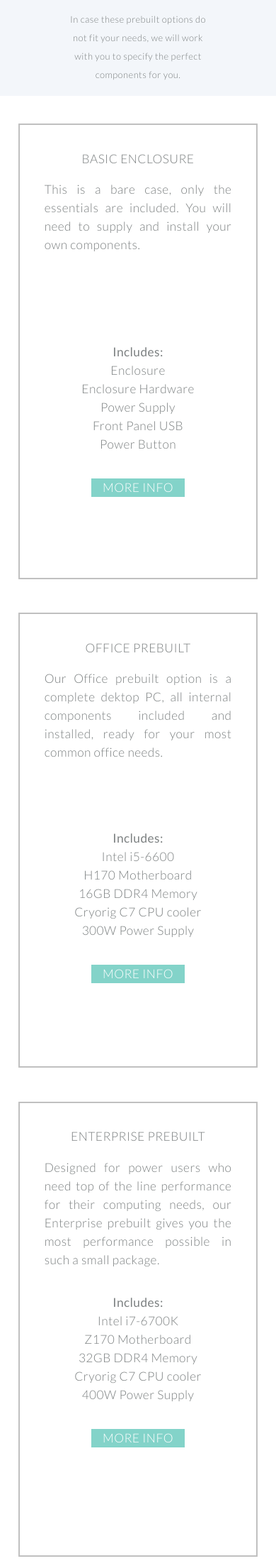
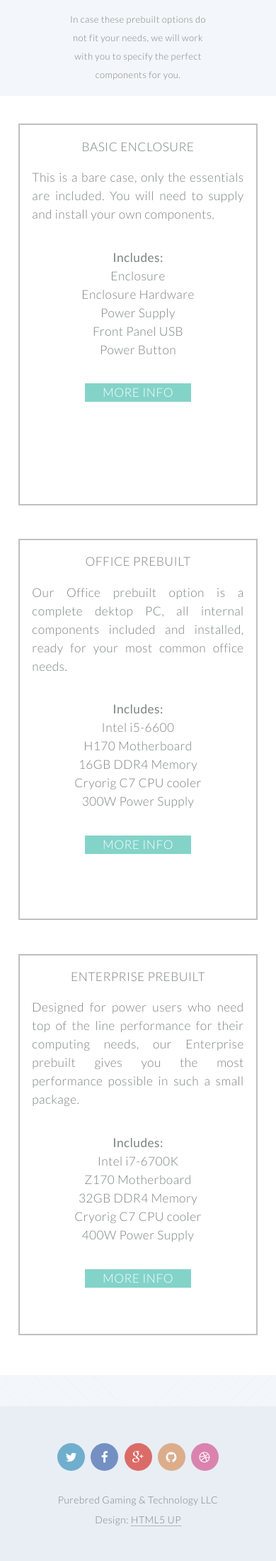
Before and after one commit to GeneralDon/PurebredGaming, a PHP site: page /buy.html in a window 390 px wide. Shown: the part 339-2538 px from the top of the page at 71% size. Run offline with PHP 8.4, Linux system fonts and the light colour scheme.

Commit message:
Made column height responsive across screens

```diff
--- a/assets/css/buy.css
+++ b/assets/css/buy.css
@@ -232,6 +232,10 @@
 	}
 
 /* Grid */
+
+	#silver {
+		padding: 2em;
+	}
 
 	.row {
 		border-bottom: solid 1px transparent;
@@ -491,6 +495,10 @@
 
 	@media screen and (max-width: 1680px) {
 
+		#silver {
+			padding: 2em;
+		}
+
 		.row > * {
 			padding: 40px 0 0 40px;
 		}
@@ -706,6 +714,10 @@
 
 	@media screen and (max-width: 1280px) {
 
+		#silver {
+			padding: 1em;
+		}
+
 		.row > * {
 			padding: 40px 0 0 40px;
 		}
@@ -1136,6 +1148,14 @@
 
 	@media screen and (max-width: 840px) {
 
+		#silver {
+			height: 30em;
+		}
+
+		#silver ul {
+			margin-top: 0;
+		}
+
 		.row > * {
 			padding: 30px 0 0 30px;
 		}
@@ -1665,12 +1685,14 @@
 	#silver {
 		transition: all 0.3s ease;
 		border: 2px silver solid;
-		padding: 2em;
+		/*padding: 2em;*/
+		/*height: 37em;*/
 		height: 37em;
 	}
 
 	#silver:hover {
 		transition: all 0.3s ease;
+		transition: color 0.1s ease;
 
 		background-color: #83d3c9;
 		color: white;
@@ -1678,6 +1700,11 @@
 
 	#silver ul {
 
+	}
+
+	#silver a {
+		transition: all 0.1s ease;
+		color: inherit;
 	}
 
 	#silvbuy {
@@ -2784,10 +2811,12 @@
 
 			section {
 				margin: 1em 0 1em 0;
+
 			}
 
 				section:first-child {
 					margin-top: 0;
+					padding: 5em;
 				}
 
 		/* Button */
@@ -3049,6 +3078,10 @@
 				transform: translateX(0);
 			}
 
+			#silver {
+				height: 26em;
+			}
+
 	}
 
 /* Mobile */
@@ -3248,4 +3281,8 @@
 				height: 34px;
 			}
 
-	}
+			#silver {
+				height: 31em;
+			}
+
+	}
--- a/buy.html
+++ b/buy.html
@@ -78,11 +78,12 @@
 								<div class="4u 12u(narrower)">
 
 									<section id="silver">
+										<a href="../styles/base.html">
 											<header>
 												<h3>Basic Enclosure</h3>
 											</header>
-										<p>This is a bare case, only the essentials are included. You will need to supply and install your own components.
-										<ul style="margin-top: 7.2em;">
+											<p>This is a bare case, only the essentials are included. You will need to supply and install your own components.</p>
+											<ul> <!--style="margin-top: 7.2em;"-->
 												<li><strong>Includes:</strong></li>
 												<li>Enclosure</li>
 												<li>Enclosure Hardware</li>
@@ -93,16 +94,18 @@
 											<header id="silvbuy">
 												<h4>more info</h4>
 											</header>
+										</a>
 									</section>
 
 								</div>
 								<div class="4u 12u(narrower)">
 									<section id="silver">
+										<a href="../styles/office.html">
 											<header>
 												<h3>Office Prebuilt</h3>
 											</header>
 											<p>Our Office prebuilt option is a complete dektop PC, all internal components included and installed, ready for your most common office needs.</p>
-										<ul style="margin-top: 5.5em;">
+											<ul> <!--style="margin-top: 5.5em;"-->
 												<li><strong>Includes:</strong></li>
 												<li>Intel i5-6600</li>
 												<li>H170 Motherboard</li>
@@ -113,12 +116,14 @@
 											<header id="silvbuy">
 												<h4>more info</h4>
 											</header>
+										</a>
 									</section>
 
 								</div>
 								<div class="4u 12u(narrower)">
 
 									<section id="silver">
+										<a href="../styles/enterprise.html">
 											<header>
 												<h3>Enterprise Prebuilt</h3>
 											</header>
@@ -134,6 +139,7 @@
 											<header id="silvbuy">
 												<h4>more info</h4>
 											</header>
+										</a>
 									</section>
 								</div>
 							</div>
```
Lines whose indentation alone changed are shown as unchanged.
